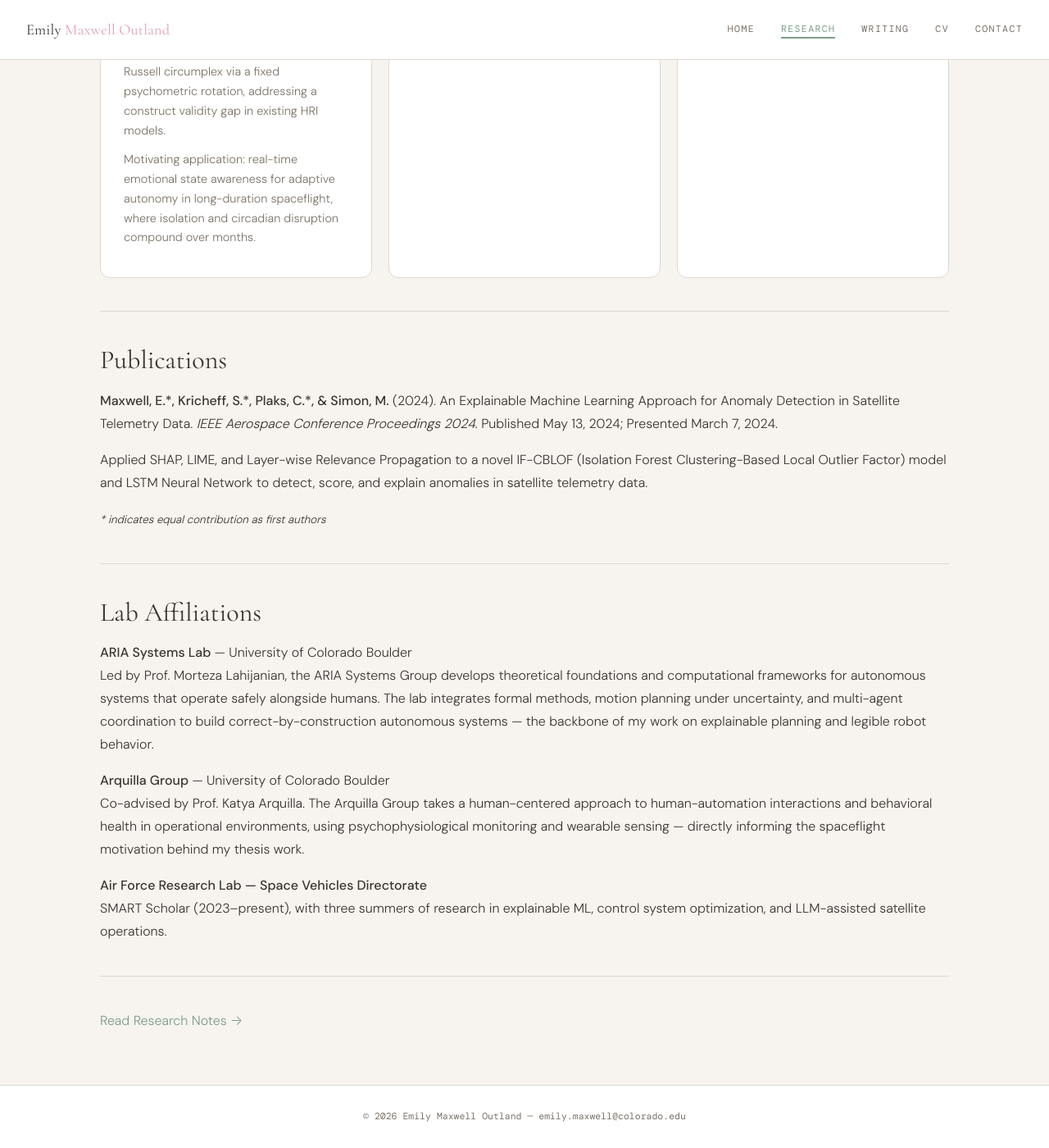
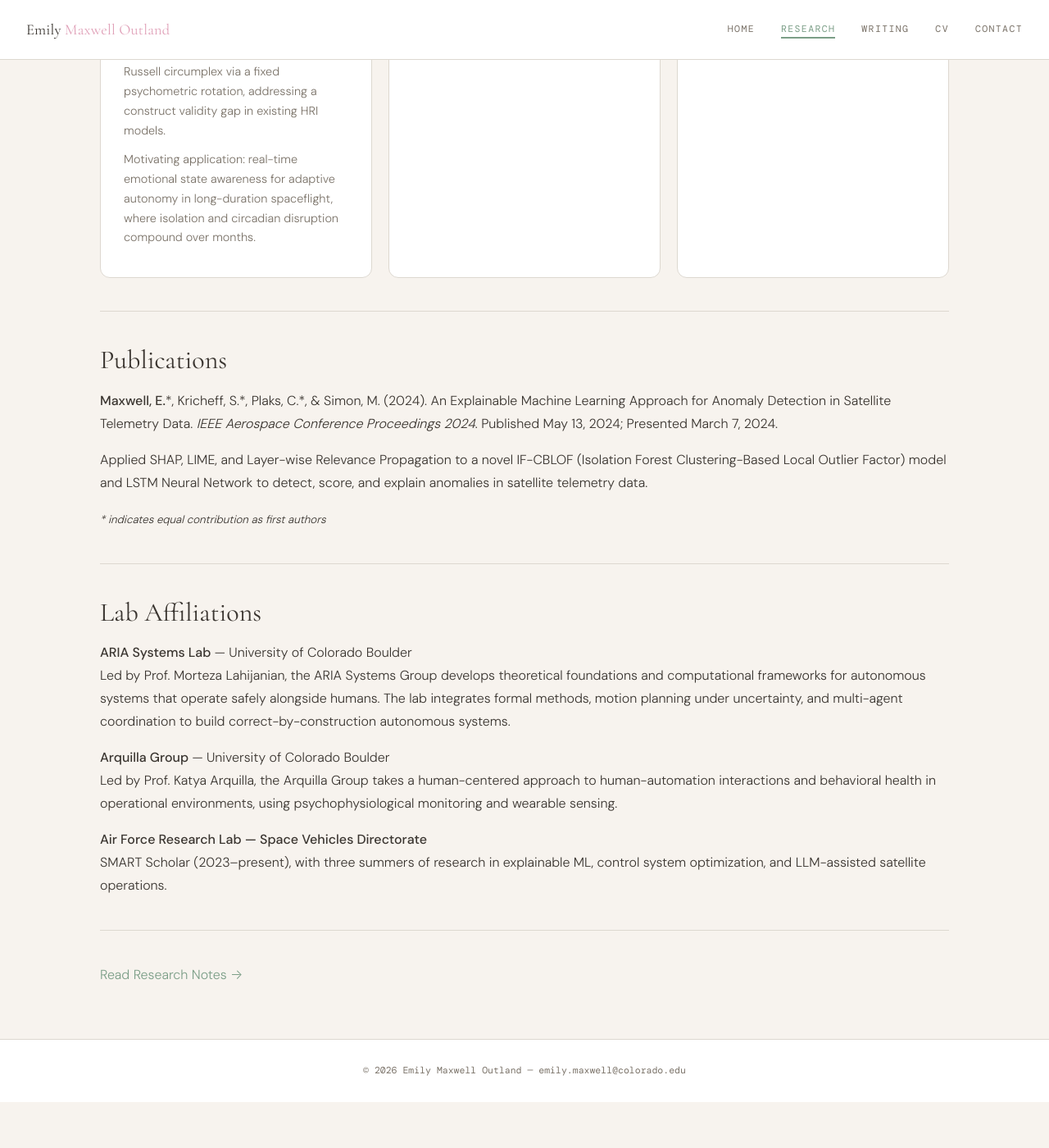
Before and after one commit to e-maxwell-outland/e-maxwell-outland.github.io, a Jekyll site: the page built from research.md, in a window 1280 px wide and 1400 px high, scrolled down 1172 px. Shown: the whole window at 82% size. Built offline with Jekyll 4.4.1, drawn with Linux system fonts in a browser that asks for light colours; some web fonts are replaced; after the commit the page ends 2516 px from its top, so only the background shows below that.

Commit message:
Updated research page

```diff
--- a/research.md
+++ b/research.md
@@ -69,7 +69,7 @@ Right now, I'm particularly interested in two directions. The first is explainab
 
 ## Publications
 
-**Maxwell, E.\*, Kricheff, S.\*, Plaks, C.\*, & Simon, M.** (2024). An Explainable Machine Learning Approach for Anomaly Detection in Satellite Telemetry Data. *IEEE Aerospace Conference Proceedings 2024*. Published May 13, 2024; Presented March 7, 2024.
+**Maxwell, E.**\*, Kricheff, S.\*, Plaks, C.\*, & Simon, M. (2024). An Explainable Machine Learning Approach for Anomaly Detection in Satellite Telemetry Data. *IEEE Aerospace Conference Proceedings 2024*. Published May 13, 2024; Presented March 7, 2024.
 
 Applied SHAP, LIME, and Layer-wise Relevance Propagation to a novel IF-CBLOF (Isolation Forest Clustering-Based Local Outlier Factor) model and LSTM Neural Network to detect, score, and explain anomalies in satellite telemetry data.
 
@@ -80,10 +80,10 @@ Applied SHAP, LIME, and Layer-wise Relevance Propagation to a novel IF-CBLOF (Is
 ## Lab Affiliations
 
 **ARIA Systems Lab** — University of Colorado Boulder
-Led by Prof. Morteza Lahijanian, the ARIA Systems Group develops theoretical foundations and computational frameworks for autonomous systems that operate safely alongside humans. The lab integrates formal methods, motion planning under uncertainty, and multi-agent coordination to build correct-by-construction autonomous systems — the backbone of my work on explainable planning and legible robot behavior.
+Led by Prof. Morteza Lahijanian, the ARIA Systems Group develops theoretical foundations and computational frameworks for autonomous systems that operate safely alongside humans. The lab integrates formal methods, motion planning under uncertainty, and multi-agent coordination to build correct-by-construction autonomous systems.
 
 **Arquilla Group** — University of Colorado Boulder
-Co-advised by Prof. Katya Arquilla. The Arquilla Group takes a human-centered approach to human-automation interactions and behavioral health in operational environments, using psychophysiological monitoring and wearable sensing — directly informing the spaceflight motivation behind my thesis work.
+Led by Prof. Katya Arquilla, the Arquilla Group takes a human-centered approach to human-automation interactions and behavioral health in operational environments, using psychophysiological monitoring and wearable sensing.
 
 **Air Force Research Lab — Space Vehicles Directorate**
 SMART Scholar (2023–present), with three summers of research in explainable ML, control system optimization, and LLM-assisted satellite operations.
```
Also changed, not shown: 2 other files.
